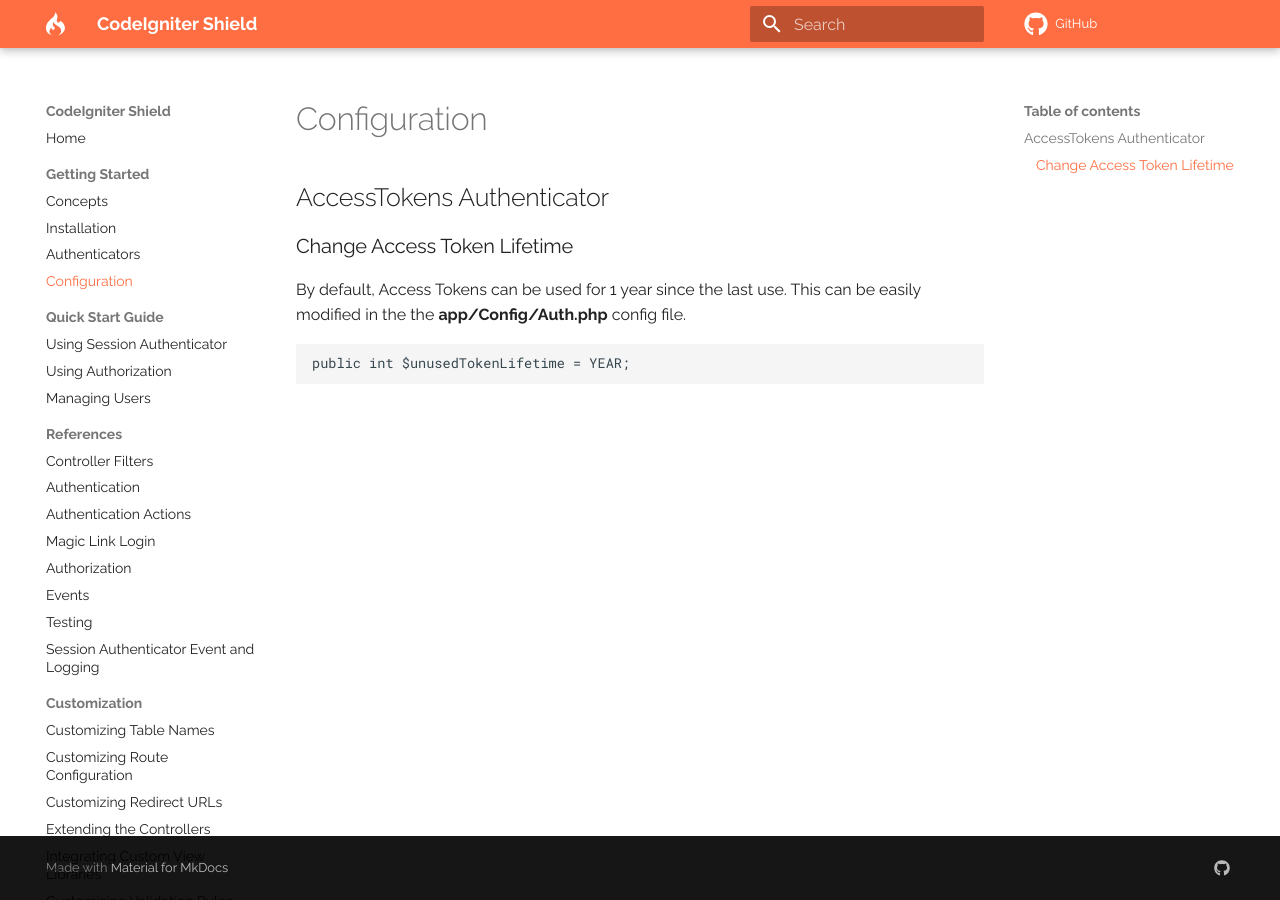
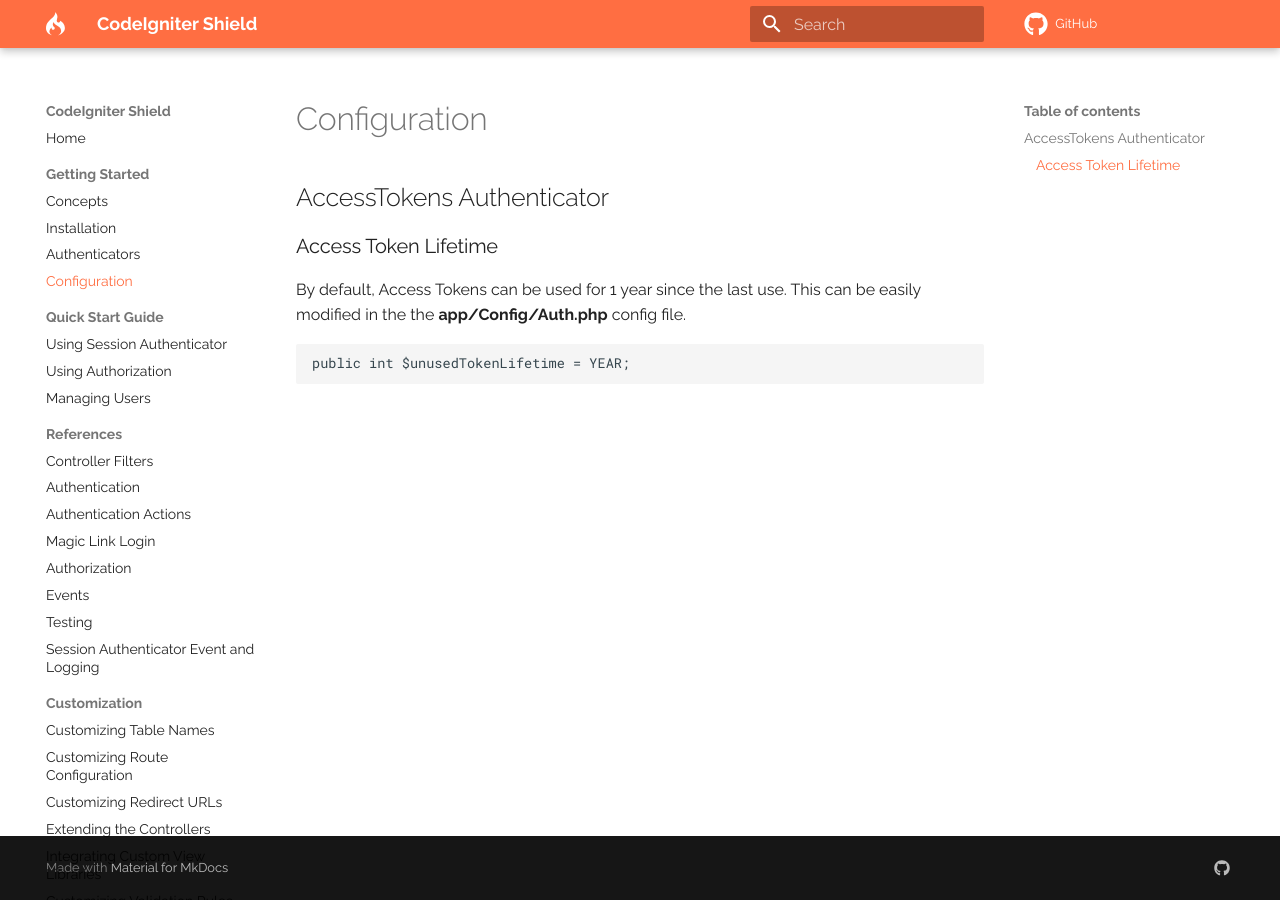
Before and after one commit to codeigniter4/shield, an MkDocs documentation site: the page built from docs/configuration.md, in a window 1280 px wide. Built offline with MkDocs 1.6.1 and Material for MkDocs 9.7.7, drawn with Linux system fonts in a browser that asks for light colours; comment, search, counter and statistics services are not loaded; a style sheet for code colours, icons or effects is not loaded.

Commit message:
docs: fix section title

```diff
--- a/docs/configuration.md
+++ b/docs/configuration.md
@@ -2,7 +2,7 @@
 
 ## AccessTokens Authenticator
 
-### Change Access Token Lifetime
+### Access Token Lifetime
 
 By default, Access Tokens can be used for 1 year since the last use. This can be easily modified in the the **app/Config/Auth.php** config file.
 
```
